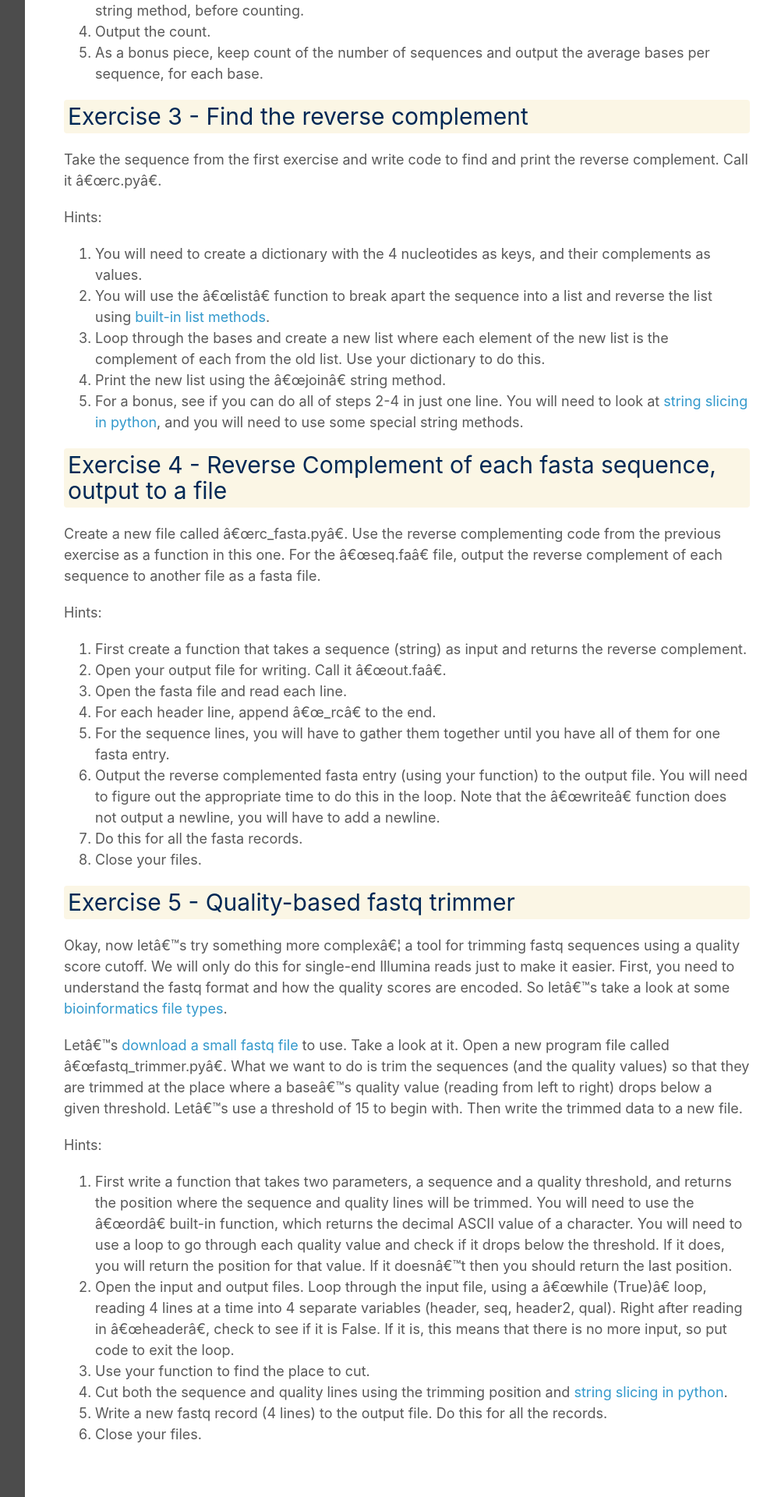
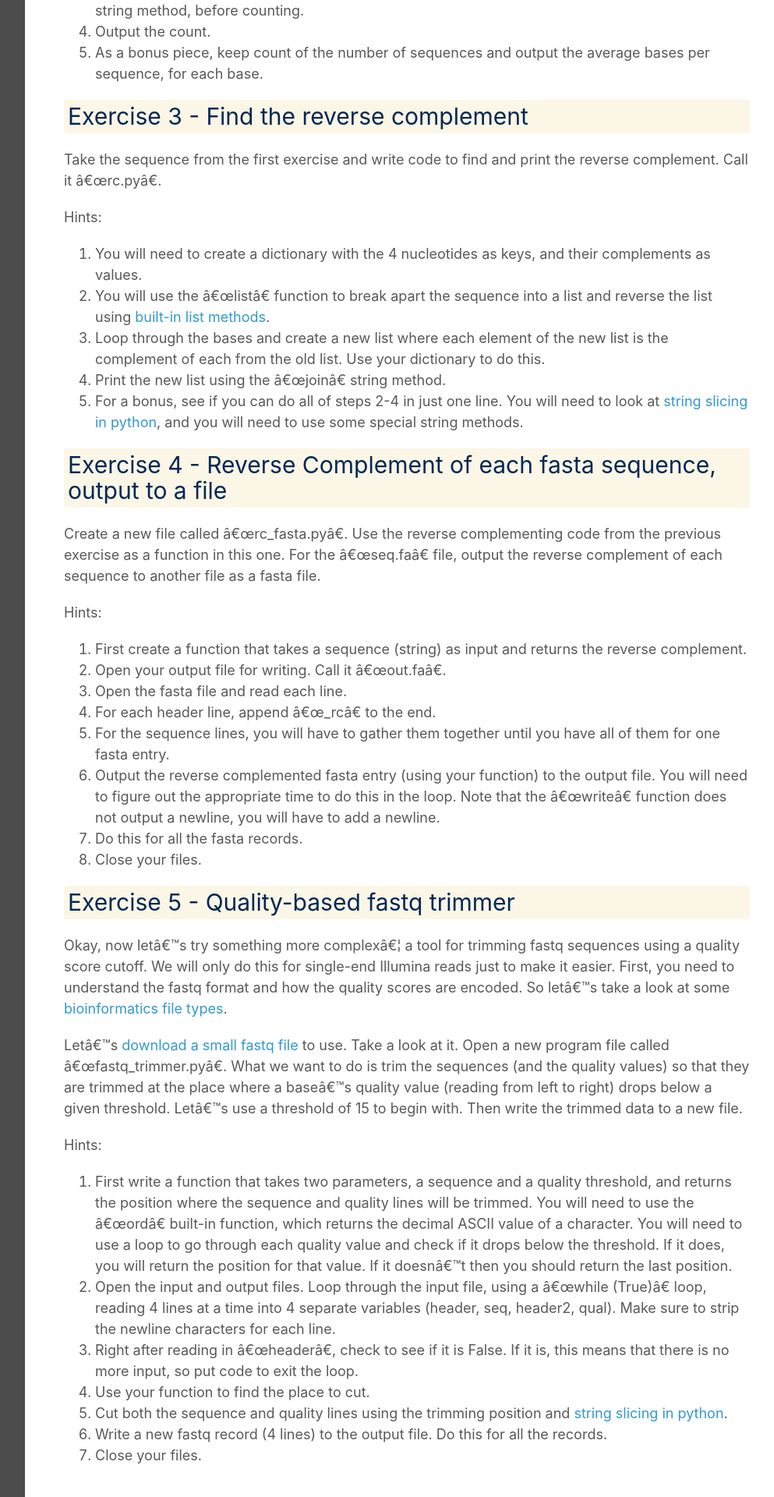
Before and after one commit to ucdavis-bioinformatics-training/2022-Feb-Introduction-To-Python-For-Bioinformatics, a Jekyll site: the page built from python/python4.md, in a window 1280 px wide. Shown: the part 1161-3081 px from the top of the page at 78% size, without its empty margins (268-1261 px from the left). Built offline with Jekyll 4.4.1, drawn with Linux system fonts in a browser that asks for light colours; our own code applies the rules of GitHub Pages for plain Markdown files.

Commit message:
adding docs

```diff
--- a/python/python4.md
+++ b/python/python4.md
@@ -61,7 +61,8 @@ Let's [download a small fastq file](data/samp1.fastq) to use. Take a look at it.
 
 Hints:
 1. First write a function that takes two parameters, a sequence and a quality threshold, and returns the position where the sequence and quality lines will be trimmed. You will need to use the "ord" built-in function, which returns the decimal ASCII value of a character. You will need to use a loop to go through each quality value and check if it drops below the threshold. If it does, you will return the position for that value. If it doesn't then you should return the last position.
-2. Open the input and output files. Loop through the input file, using a "while (True)" loop, reading 4 lines at a time into 4 separate variables (header, seq, header2, qual). Right after reading in "header", check to see if it is False. If it is, this means that there is no more input, so put code to exit the loop.
+2. Open the input and output files. Loop through the input file, using a "while (True)" loop, reading 4 lines at a time into 4 separate variables (header, seq, header2, qual). Make sure to strip the newline characters for each line.
+2. Right after reading in "header", check to see if it is False. If it is, this means that there is no more input, so put code to exit the loop.
 3. Use your function to find the place to cut.
 4. Cut both the sequence and quality lines using the trimming position and [string slicing in python](https://www.geeksforgeeks.org/string-slicing-in-python/).
 5. Write a new fastq record (4 lines) to the output file. Do this for all the records.
```
